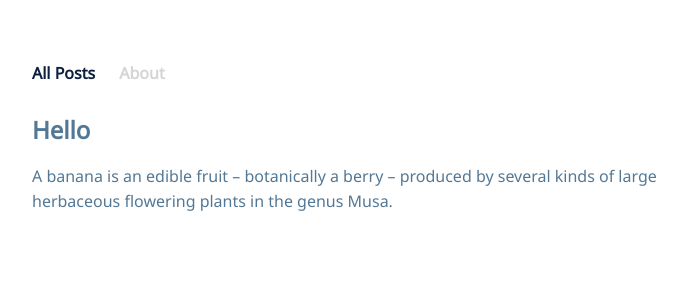
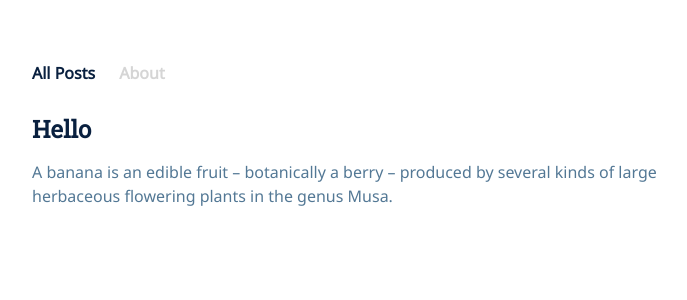
Before and after one commit to xfltrt/xfltrt.github.io, a Jekyll site: the page built from index.html, in a window 1280 px wide. Shown: the top 300 px of the page, without its empty margins (258-945 px from the left). Built offline with Jekyll 4.4.1, drawn with Linux system fonts in a browser that asks for light colours.

Commit message:
Update main.scss

```diff
--- a/_sass/main.scss
+++ b/_sass/main.scss
@@ -19,7 +19,7 @@ html {
   width: 90vw;
 }
 
-h1, h1, h3, h4, h5, h6 {
+h1, h2, h3, h4, h5, h6 {
   color: var(--colour-dark);
   font-family: var(--font-secondary);
   margin: 0;
@@ -27,7 +27,7 @@ h1, h1, h3, h4, h5, h6 {
 }
 
 p {
-  line-height: 1.6rem;
+  line-height: 1.5rem;
 }
 
 nav {
@@ -56,6 +56,6 @@ a {
   text-decoration: none;
 }
 
-a:hover {
+posts a:hover {
   text-decoration: underline;
 }
```
